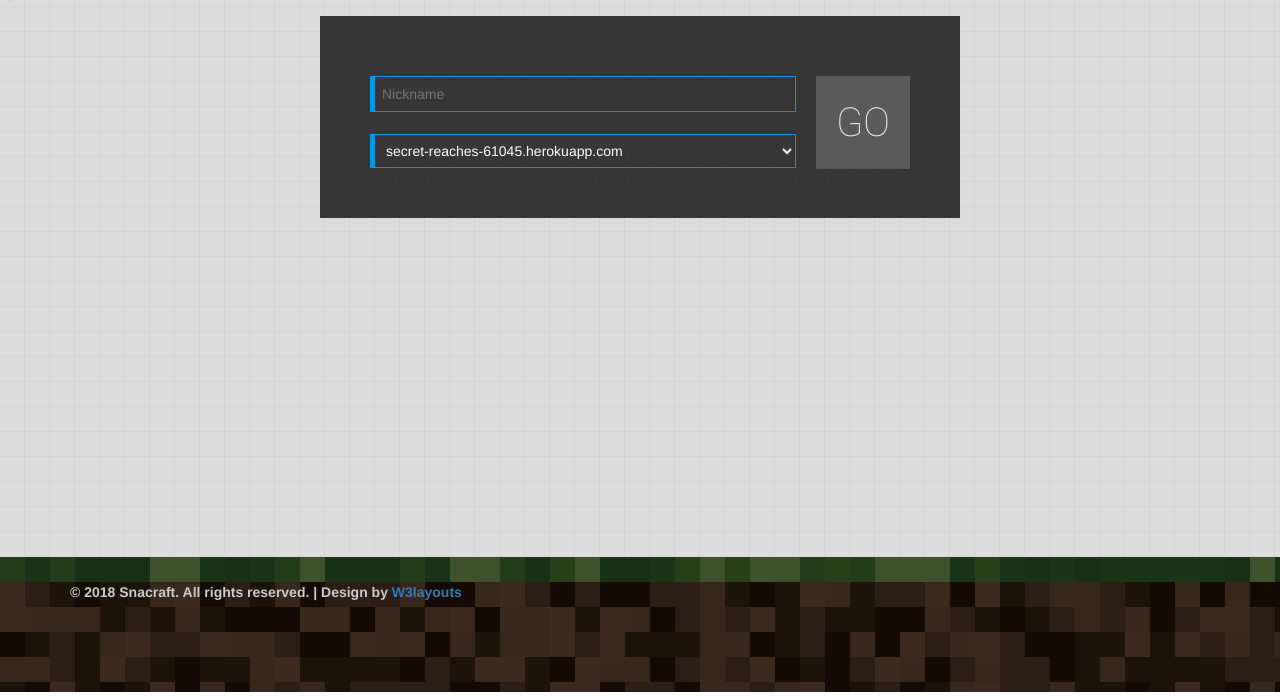
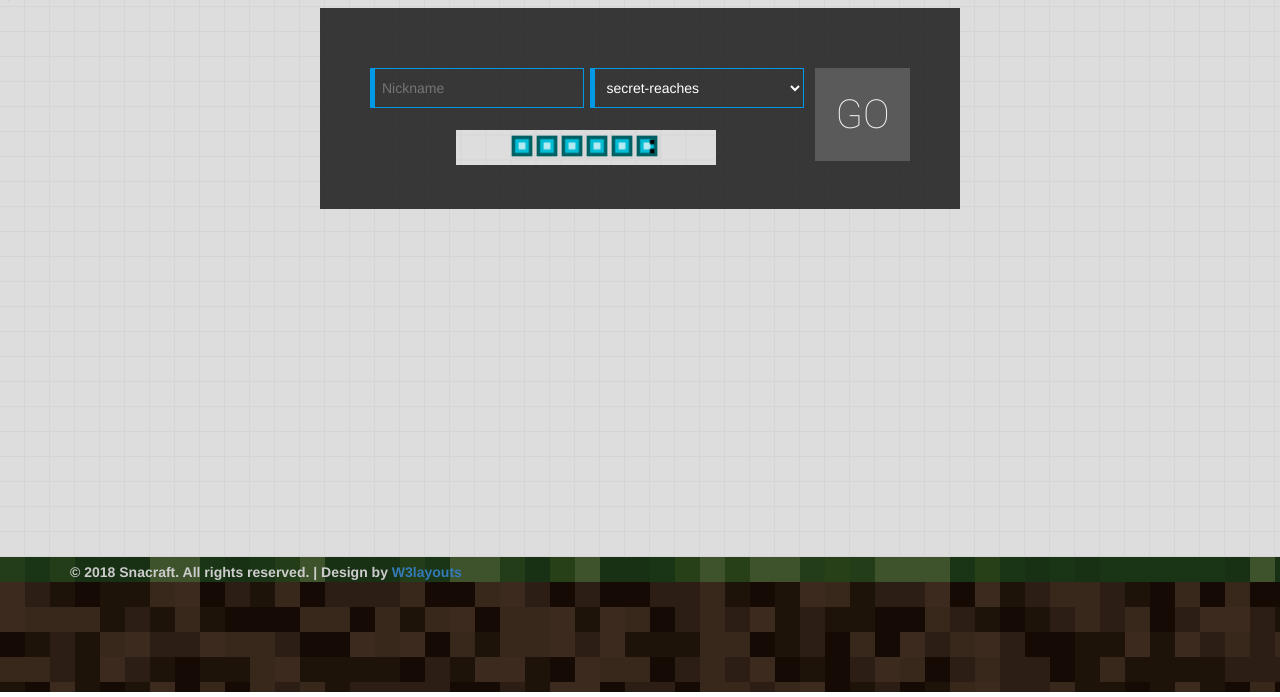
Before and after one commit to dhiogoboza/snacraft-client, a plain HTML site: page index.html in a window 1280 px wide. Shown: the part 168-865 px from the top of the page. Drawn offline with nearby package versions, Linux system fonts and the light colour scheme.

Commit message:
DOING: Choose snake avatar

```diff
--- a/css/style.css
+++ b/css/style.css
@@ -85,7 +85,7 @@ body > .container {
     position: absolute;
     left: 0;
     right: 0;
-    top: 23%;
+    top: 22%;
     background-color: rgba(0,0,0,0.75);
     width: 50%;
     margin: 0 auto;
@@ -116,6 +116,7 @@ body > .container {
 #score {
     font-family: 'Roboto', sans-serif;
     font-size: 20px;
+    padding-top: 0px;
 }
 
 .social_buttons {
@@ -165,6 +166,7 @@ option {
 
 #connect-form .form {
     display: table;
+    width: 100%;
 }
 
 #connect-form .form > * {
@@ -173,7 +175,24 @@ option {
 }
 
 #connect-form .form .start {
-    padding-left: 20px;
+    width: 95px;
+}
+
+#connect-form .fields > * {
+    display: inline-block;
+    width: 48%;
+    margin-right: 3px;
+    height: 40px;
+}
+
+#connect-form .fields #avatar-chooser {
+    width: 100%;
+    padding-right: 14px;
+    text-align: center;
+}
+
+#connect-form .fields #avatar-chooser #avatar {
+    display: inline-block;
 }
 
 .footer {
@@ -187,7 +206,7 @@ option {
 
 .footer > .container {
     font-weight: bold;
-    padding-top: 30px;
+    padding-top: 10px;
     padding-right: 15px;
     padding-left: 15px;
 }
--- a/index.html
+++ b/index.html
@@ -86,9 +86,13 @@
                 <div class="fields">
                     <input type="text" title="Nickname" name="nickname" placeholder="Nickname" id="nickname">
                     <select title="Server" id="server" required="">
-                        <option selected="selected" value="secret-reaches-61045.herokuapp.com">secret-reaches-61045.herokuapp.com</option>
-                        <option value="fast-island-17183.herokuapp.com">fast-island-17183.herokuapp.com</option>
+                        <option selected="selected" value="secret-reaches-61045.herokuapp.com">secret-reaches</option>
+                        <option value="fast-island-17183.herokuapp.com">fast-island</option>
                     </select>
+
+                    <div id="avatar-chooser">
+                        <canvas id="avatar" />
+                    </div>
                 </div>
                 <div class="start">
                     <button class="btn btn-default btn-lg btn-block" type="submit" id="connect">GO</button>
--- a/js/game.js
+++ b/js/game.js
@@ -207,6 +207,9 @@ function connect(server) {
         document.getElementById('beta').style.display = "none";
         document.getElementById('ads').style.display = "none";
         document.getElementById('social-buttons').style.display = "none";
+
+        // setup snake head
+        head_canvas["current"] = head_canvas["up"];
 
         // init ui items
         leaderBoardTable = document.getElementById("leader-board-table");
@@ -738,7 +741,6 @@ function initTiles() {
     dctx.fillRect(s35, s15, s15, s15);
 
     head_canvas["up"] = canvas;
-    head_canvas["current"] = head_canvas["up"];
 
     // head down
     canvas = document.createElement("canvas");
@@ -828,6 +830,50 @@ function drawCircle(dctx, s18, c1, c2, c3, radius) {
     }
 }
 
+function initAvatarChooser() {
+    var c = document.getElementById("avatar");
+    var items = 10;
+
+    var s = 0.2 * item_size;
+
+    c.height = 1.0 * item_size + 2 * s;
+    c.width = items * item_size + 2 * s;;
+
+    var ctx = c.getContext("2d");
+    ctx.fillStyle = TILES[0].item;
+    ctx.fillRect(0, 0, c.width, c.height);
+
+    ctx.strokeStyle = grid_color;
+
+    ctx.beginPath();
+    ctx.moveTo(0, s);
+    ctx.lineTo(c.width, s);
+    ctx.stroke();
+
+    ctx.beginPath();
+    ctx.moveTo(0, s + item_size);
+    ctx.lineTo(c.width, s + item_size);
+    ctx.stroke();
+
+    x = s;
+    for (i = 0; i < items; i++) {
+        ctx.beginPath();
+        ctx.moveTo(x, 0);
+        ctx.lineTo(x, c.height);
+        ctx.stroke();
+
+        if (i > 1 && i < 8) {
+            ctx.drawImage(TILES[TILES.length - 1].item, x, s, item_size_1, item_size_1);
+
+            if (i == 7) {
+                ctx.drawImage(head_canvas["right"], x, s, item_size_1, item_size_1);
+            }
+        }
+
+        x += item_size;
+    }
+}
+
 document.addEventListener("DOMContentLoaded", function(event) {
     var c = document.getElementById("canvas");
 
@@ -893,5 +939,7 @@ document.addEventListener("DOMContentLoaded", function(event) {
         }
     };
 
+    initAvatarChooser();
+
     window.addEventListener('keydown', keyPressed, false);
 });
```
